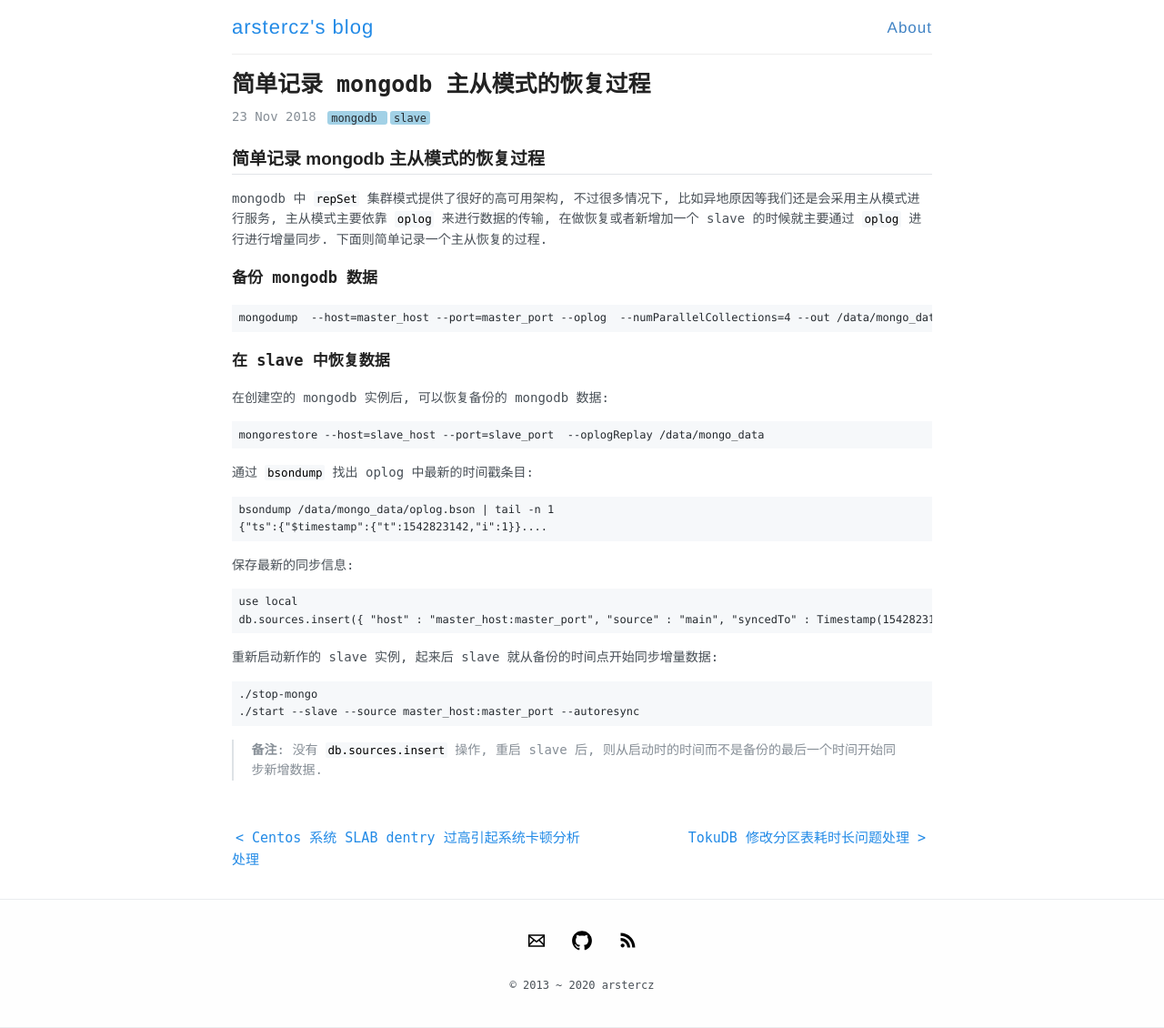
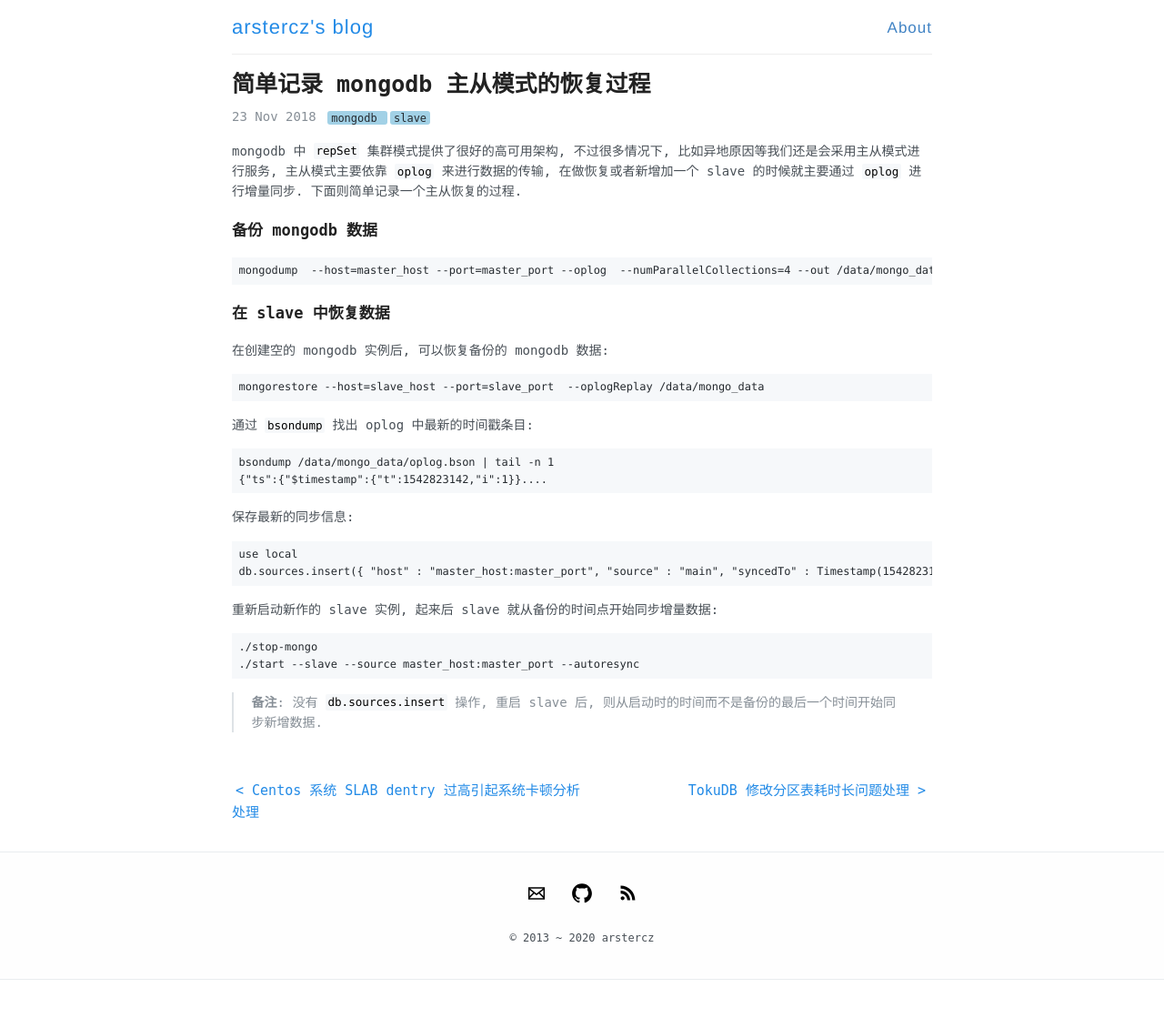
Before and after one commit to arstercz/arstercz.github.io, a Jekyll site: the page built from _posts/2018-11-23-mongodb-slave-recovery.md, in a window 1280 px wide. Shown: the whole page at 91% size. Built offline with Jekyll 4.4.1, drawn with Linux system fonts in a browser that asks for light colours; comment, search, counter and statistics services are not loaded; after the commit the page ends 1077 px from its top, so only the background shows below that.

Commit message:
fix wrong words

```diff
--- a/_posts/2018-11-23-mongodb-slave-recovery.md
+++ b/_posts/2018-11-23-mongodb-slave-recovery.md
@@ -5,9 +5,7 @@
 coments: false
 ---
 
-## 简单记录 mongodb 主从模式的恢复过程
-
-mongodb 中 `repSet` 集群模式提供了很好的高可用架构, 不过很多情况下, 比如异地原因等我们还是会采用主从模式进行服务, 主从模式主要依靠 `oplog` 来进行数据的传输, 在做恢复或者新增加一个 slave 的时候就主要通过 `oplog` 进行进行增量同步. 下面则简单记录一个主从恢复的过程.
+mongodb 中 `repSet` 集群模式提供了很好的高可用架构, 不过很多情况下, 比如异地原因等我们还是会采用主从模式进行服务, 主从模式主要依靠 `oplog` 来进行数据的传输, 在做恢复或者新增加一个 slave 的时候就主要通过 `oplog` 进行增量同步. 下面则简单记录一个主从恢复的过程.
 
 ### 备份 mongodb 数据
 
```
